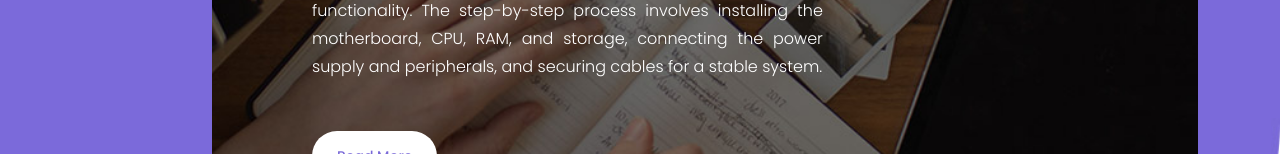
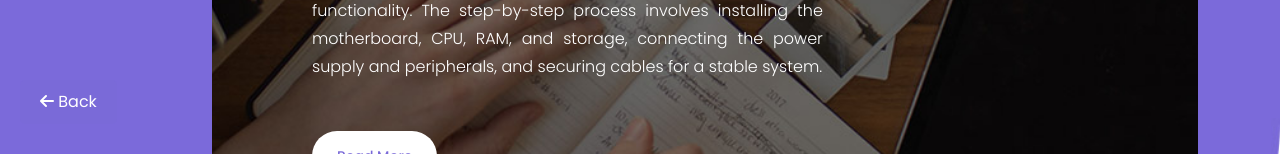
Before and after one commit to Mint4c3/Chapter_1, a plain HTML site: page index.html in a window 1280 px wide. Shown: the part 646-800 px from the top of the page. Drawn offline with nearby package versions, Linux system fonts and the light colour scheme.

Commit message:
Add files via upload

```diff
--- a/index.html
+++ b/index.html
@@ -386,6 +386,11 @@
             </div>
           </div>
 
+          <div class="button-container">
+            <div class="main-button-a">
+                <a href="https://ped5-css.vercel.app/"><i class="fas fa-arrow-left"></i> Back</a>
+            </div>
+          </div>
 
           <footer>
             <div class="container">
```
